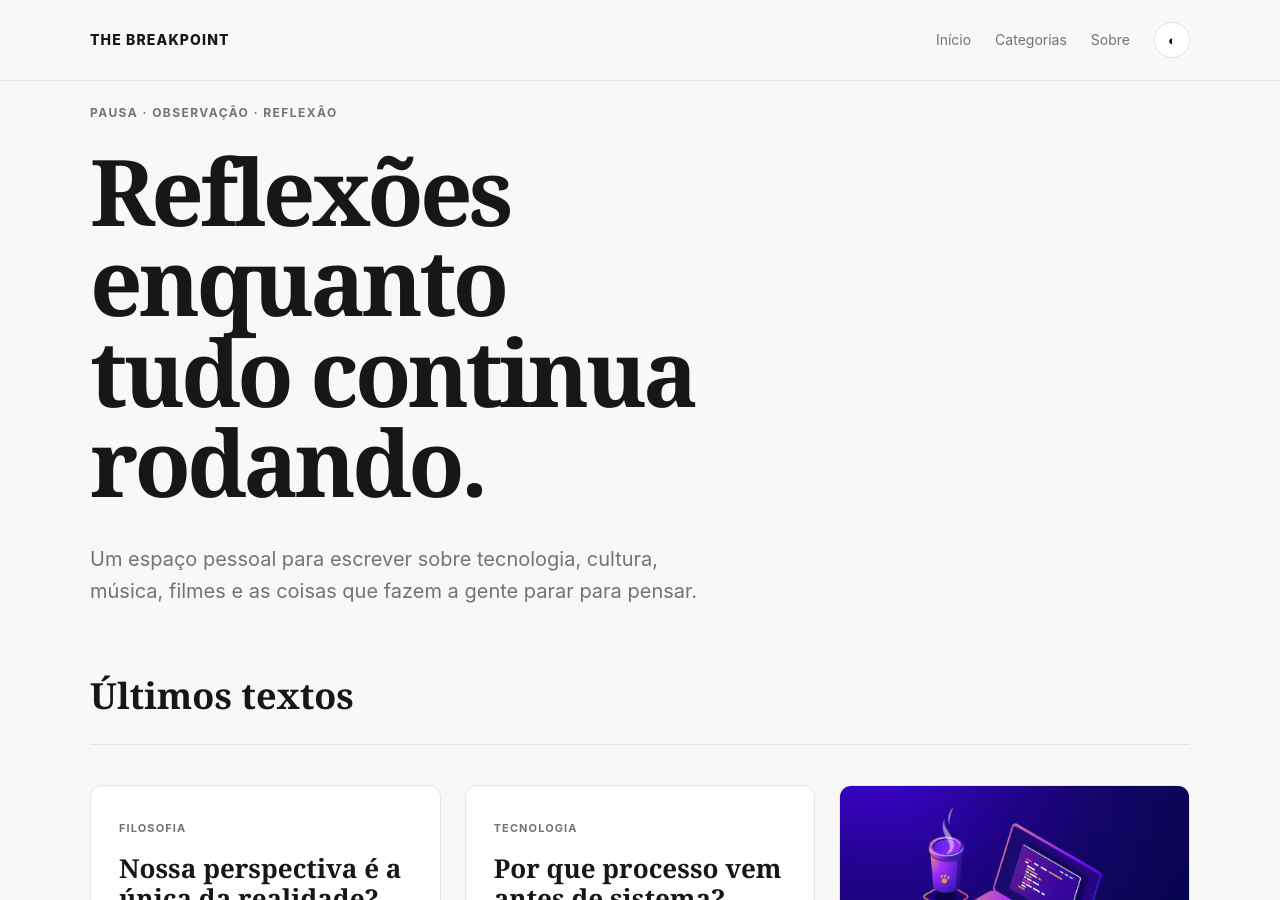
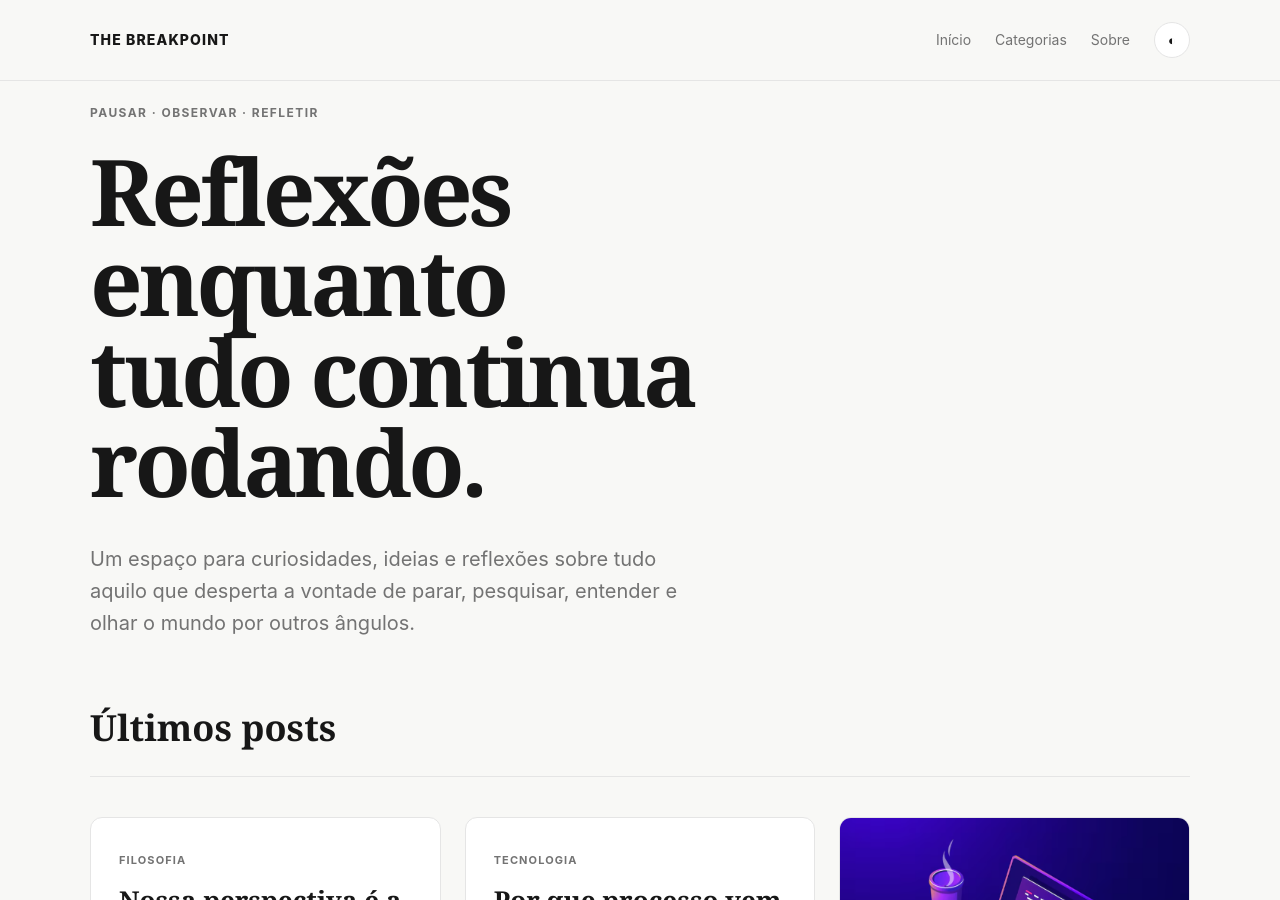
Before and after one commit to marcosmvabreu/the-breakpoint, a Jekyll site: the page built from index.html, in a window 1280 px wide and 900 px high. Built offline with Jekyll 4.4.1, drawn with Linux system fonts in a browser that asks for light colours; some of the changed text lies outside the part shown.

Commit message:
Atualiza o rodapé e a descrição da seção inicial para refletir melhor o propósito do site

```diff
--- a/_includes/footer.html
+++ b/_includes/footer.html
@@ -3,7 +3,7 @@
   <div class="container">
 
     <p>
-      © {{ 'now' | date: "%Y" }} {{ site.title }}
+      © {{ 'now' | date: "%Y" }} {{ site.title }} - <i>Em construção</i>
     </p>
 
     <p>
--- a/index.html
+++ b/index.html
@@ -8,7 +8,7 @@ title: "Início"
   <div class="container">
 
     <p class="eyebrow">
-      PAUSA · OBSERVAÇÃO · REFLEXÃO
+      PAUSAR · OBSERVAR · REFLETIR
     </p>
 
     <h1>
@@ -17,9 +17,8 @@ title: "Início"
     </h1>
 
     <p class="hero-description">
-      Um espaço pessoal para escrever sobre tecnologia,
-      cultura, música, filmes e as coisas que fazem
-      a gente parar para pensar.
+      Um espaço para curiosidades, ideias e reflexões sobre tudo aquilo que desperta a vontade de parar, pesquisar, entender e olhar o mundo por outros ângulos.
+
     </p>
 
   </div>
@@ -32,7 +31,7 @@ title: "Início"
   <div class="container">
 
     <div class="section-header">
-      <h2>Últimos textos</h2>
+      <h2>Últimos posts</h2>
     </div>
 
     <div class="posts-grid">
```
